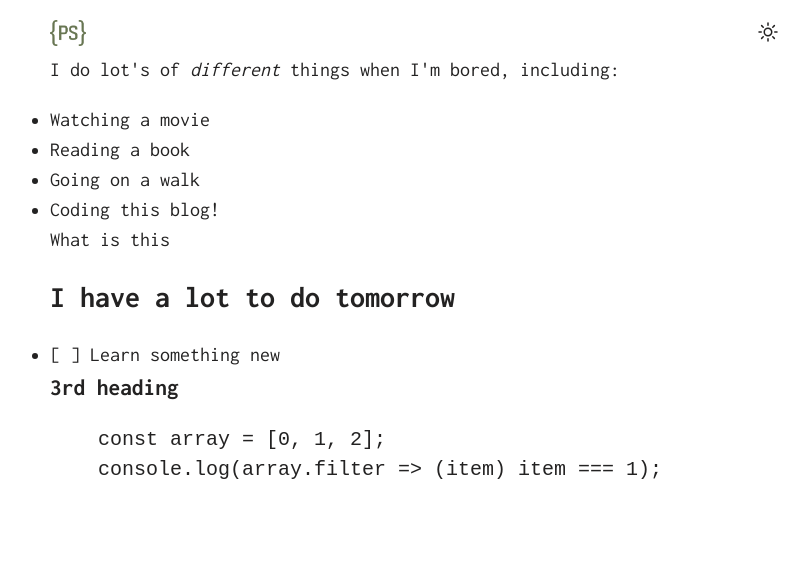
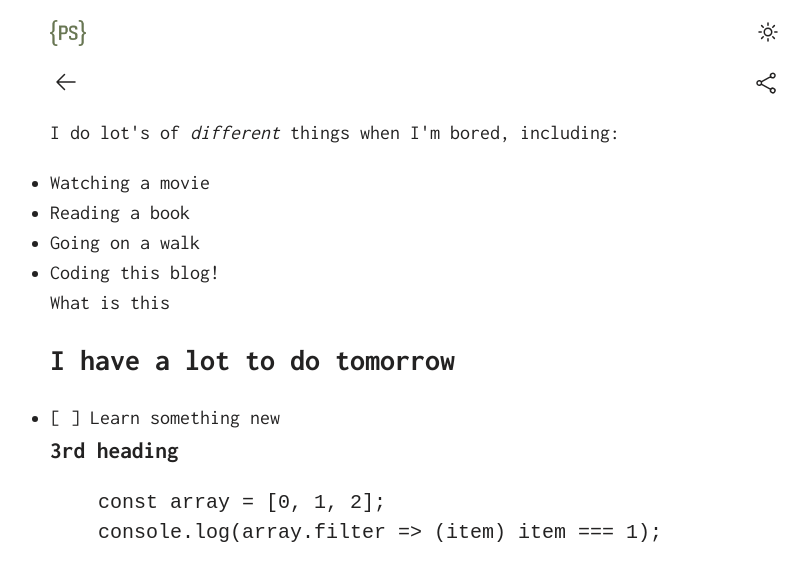
Before and after one commit to parthshahp/nextjs-blog, a Next.js app: page /blog/first in a window 1280 px wide. Shown: the top 580 px of the page, without its empty margins (225-1032 px from the left). Built offline with nearby package versions, Linux system fonts and the light colour scheme.

Commit message:
Add layout for mdx files

```diff
--- /dev/null
+++ b/app/blog/[slug]/layout.module.css
@@ -0,0 +1,35 @@
+.controls {
+  display: flex;
+  justify-content: space-between;
+  align-items: center;
+  padding-block: calc(var(--spacing-unit) * 0.75);
+  padding-left: 4px;
+  padding-right: 2px;
+}
+
+.icon {
+  width: 1.5rem;
+  height: 1.5rem;
+  color: var(--color-text);
+  /* Set a default color */
+  transition: color 0.2s ease;
+}
+
+.icon:hover {
+  color: var(--color-primary);
+}
+
+.backLink {
+  text-decoration: none;
+  color: inherit;
+}
+
+/* Basic reset for the button to make it appear as just an icon */
+.shareButton {
+  background: none;
+  border: none;
+  padding: 0;
+  margin: 0;
+  cursor: pointer;
+  color: inherit;
+}
--- /dev/null
+++ b/app/blog/[slug]/layout.tsx
@@ -0,0 +1,47 @@
+import React from 'react';
+import Link from 'next/link';
+import styles from './layout.module.css';
+
+export default function BlogLayout({ children }: { children: React.ReactNode }) {
+  return (
+    <>
+      <div className={styles.controls}>
+        <Link href="/blog" aria-label="Back to blog" className={styles.backLink}>
+          <svg
+            xmlns="http://www.w3.org/2000/svg"
+            fill="none"
+            viewBox="0 0 24 24"
+            strokeWidth="1.5"
+            stroke="currentColor"
+            className={styles.icon}
+          >
+            <path
+              strokeLinecap="round"
+              strokeLinejoin="round"
+              d="M10.5 19.5 3 12m0 0 7.5-7.5M3 12h18"
+            />
+          </svg>
+        </Link>
+        <button className={styles.shareButton} aria-label="Share post">
+          <svg
+            xmlns="http://www.w3.org/2000/svg"
+            fill="none"
+            viewBox="0 0 24 24"
+            strokeWidth="1.5"
+            stroke="currentColor"
+            className={styles.icon}
+          >
+            <path
+              strokeLinecap="round"
+              strokeLinejoin="round"
+              d="M7.217 10.907a2.25 2.25 0 1 0 0 2.186m0-2.186c.18.324.283.696.283 1.093s-.103.77-.283 1.093m0-2.186 9.566-5.314m-9.566 7.5 9.566 5.314m0 0a2.25 2.25 0 1 0 3.935 2.186 2.25 2.25 0 0 0-3.935-2.186Zm0-12.814a2.25 2.25 0 1 0 3.933-2.185 2.25 2.25 0 0 0-3.933 2.185Z"
+            />
+          </svg>
+        </button>
+      </div>
+
+      {/* This renders the actual page content */}
+      <main>{children}</main>
+    </>
+  );
+}
```
